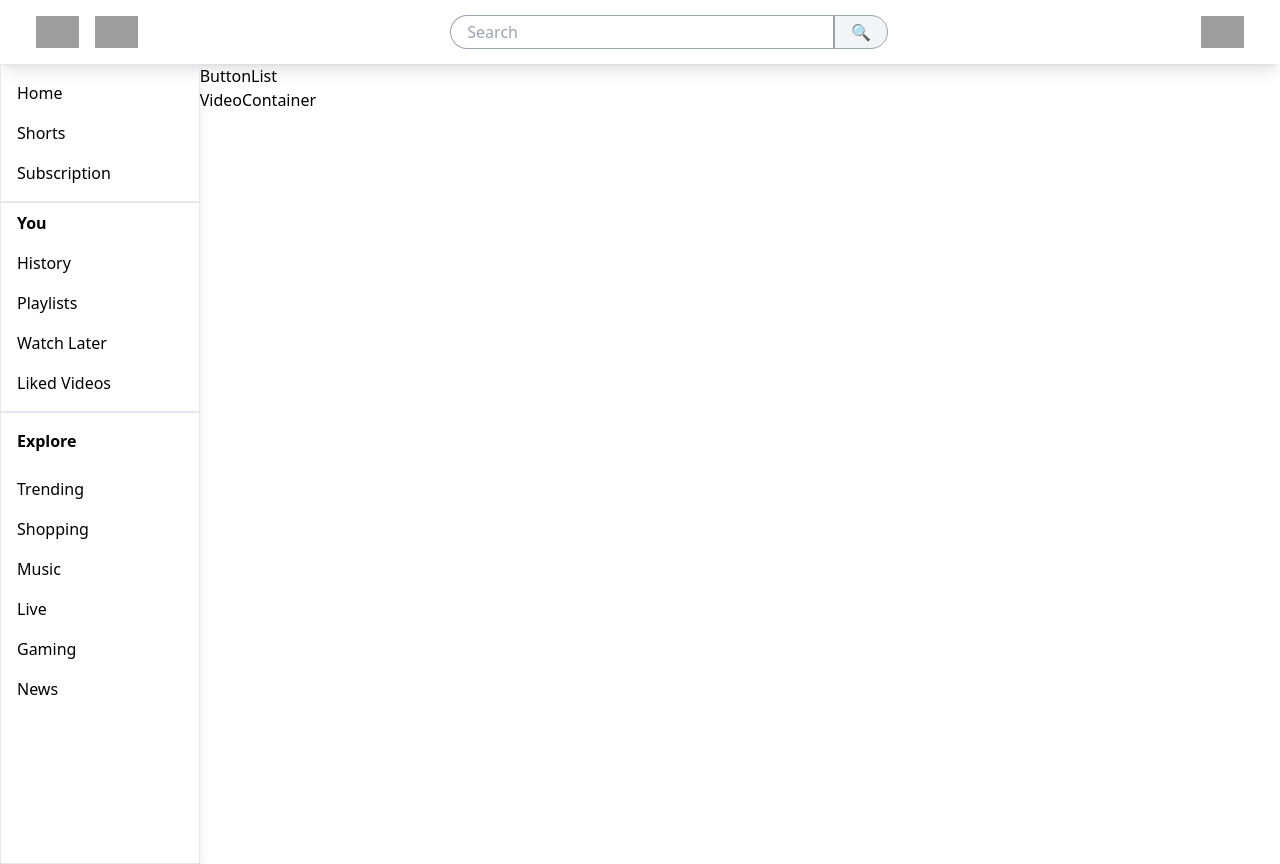
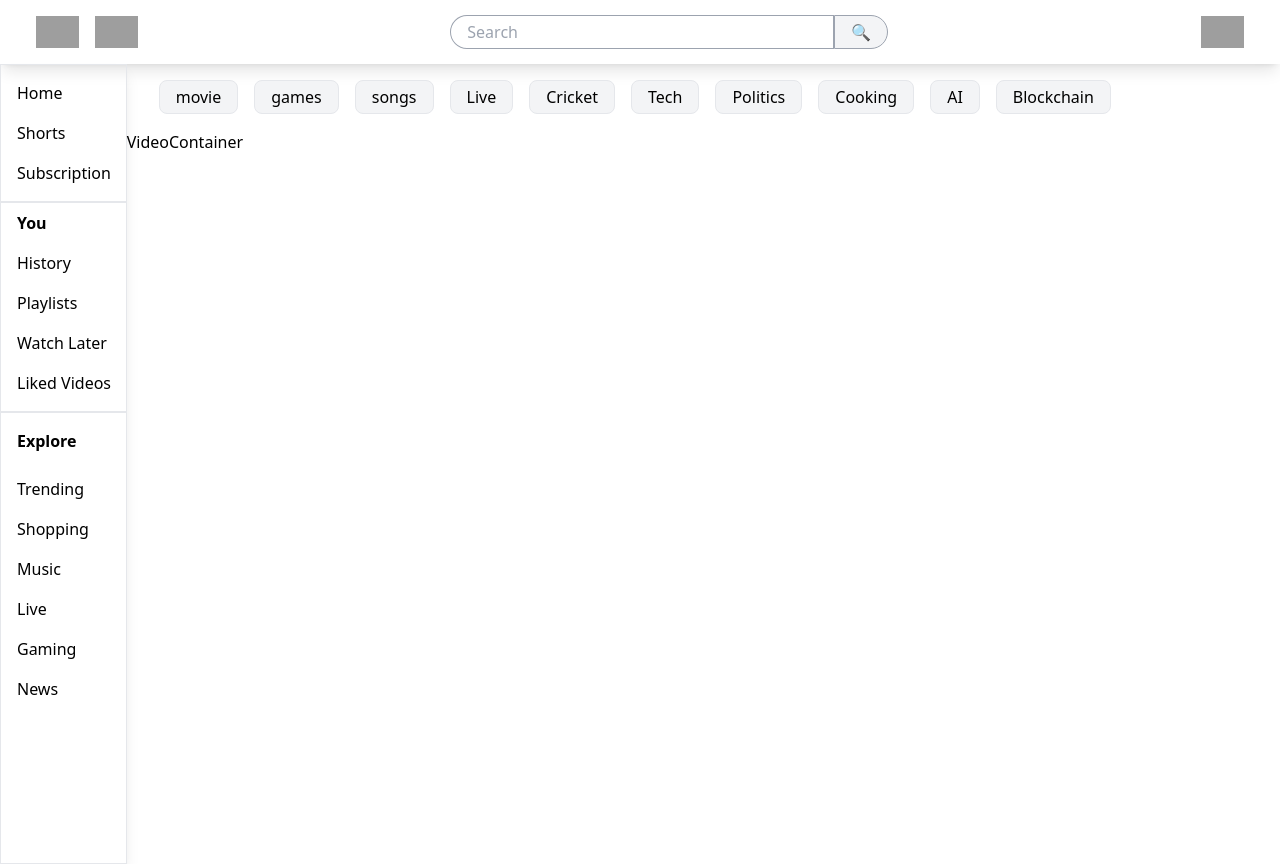
Before and after one commit to DappCoderr/YouTube-Clone, a React (Vite) app: page / in a window 1280 px wide. Built offline with nearby package versions, Linux system fonts and the light colour scheme; grey boxes are pictures that could not be loaded.

Commit message:
Add Button list

```diff
--- /dev/null
+++ b/src/components/Button.jsx
@@ -0,0 +1,9 @@
+const Button = ({ name }) => {
+  return (
+    <div className="px-4 py-1 bg-gray-100 rounded-lg border mx-2 cursor-pointer">
+      {name}
+    </div>
+  );
+};
+
+export default Button;
--- a/src/components/ButtonList.jsx
+++ b/src/components/ButtonList.jsx
@@ -1,5 +1,25 @@
+import Button from "./Button";
+
 const ButtonList = () => {
-  return <div>ButtonList</div>;
+  const List = [
+    "movie",
+    "games",
+    "songs",
+    "Live",
+    "Cricket",
+    "Tech",
+    "Politics",
+    "Cooking",
+    "AI",
+    "Blockchain",
+  ];
+  return (
+    <div className="flex justify-start my-4 ml-6">
+      {List.map((e, index) => {
+        return <Button name={e} key={index} />;
+      })}
+    </div>
+  );
 };
 
 export default ButtonList;
```
